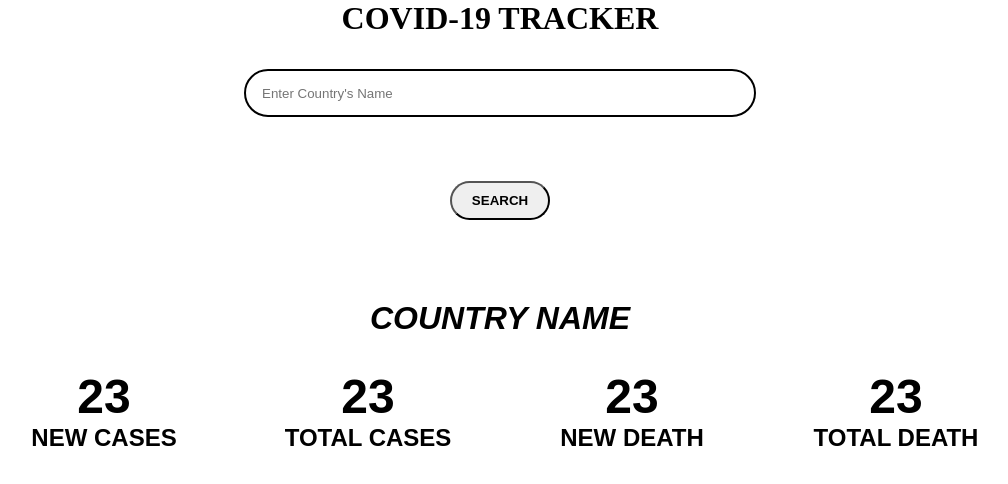
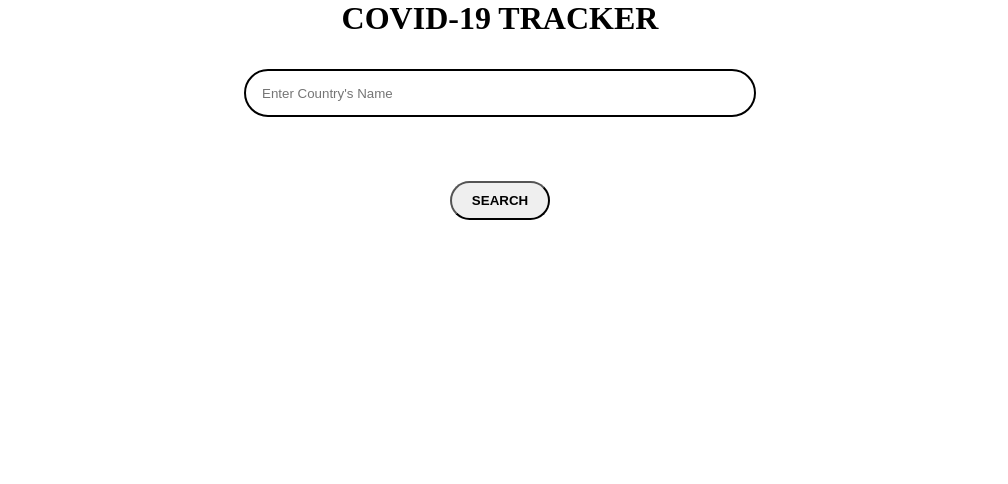
Before and after one commit to budionoaryawisanto/Covid19-Tracker, a plain HTML site: page index.html in a window 1280 px wide. Shown: the whole page, without its empty margins (140-1148 px from the left). Drawn offline with Linux system fonts and the light colour scheme.

Commit message:
Index.html changed

```diff
--- a/index.html
+++ b/index.html
@@ -14,7 +14,7 @@
     <button id="btn">SEARCH</button>
     <span id="span">Wait for a sec...</span>
     <div class="container">
-        <h3>COUNTRY NAME</h3>
+<!--         <h3>COUNTRY NAME</h3>
 
         <div id="card-wrapper">
             <div class="card">
@@ -29,7 +29,7 @@
             <div class="card">
                 <span>23</span>TOTAL DEATH
             </div>
-        </div>
+        </div> -->
     </div>
   <script src="script.js"></script>
 </body>
```
